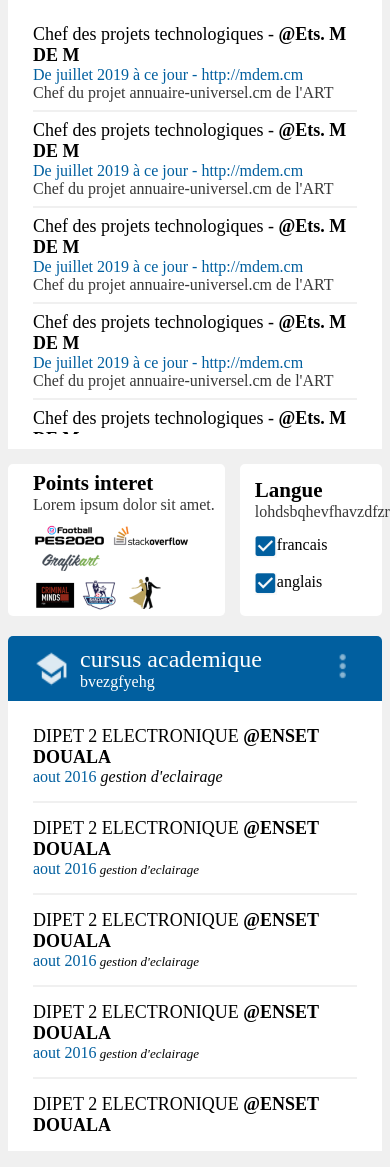
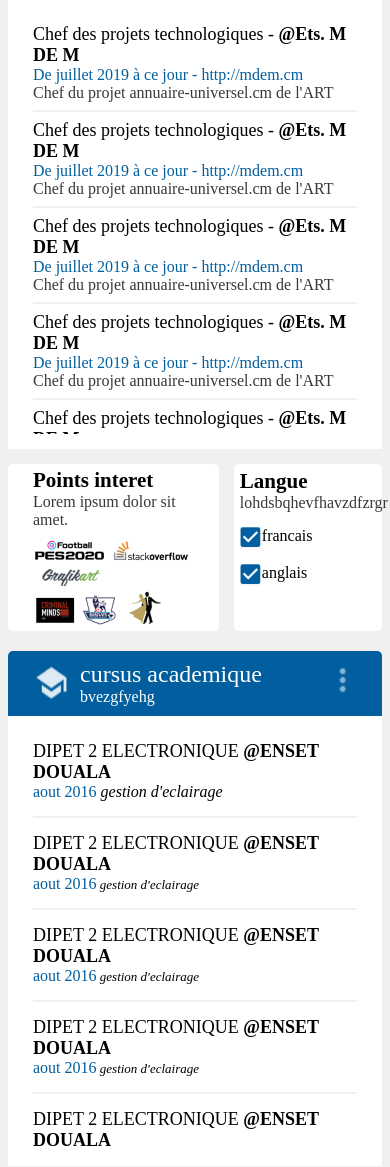
Before and after one commit to makam200130/CV_Professionnel, a PHP site: page / in a window 390 px wide; the page is wider, and only the part inside the window is pictured. Shown: the part 797-1964 px from the top of that part. Run offline with PHP 8.4, Linux system fonts and the light colour scheme.

Commit message:
responsive

```diff
--- a/view/index.css
+++ b/view/index.css
@@ -307,7 +307,7 @@ h4{
         width: 100%;
         margin-top: 20px;
     }
-    .pietlangue{
+    /* .pietlangue{
         display: flex;
         flex-direction: row;
         width: space-between;
@@ -316,7 +316,7 @@ h4{
     }
     .interet{
         /* height: 100%;
-        width: 55%; */order: 1;
+        width: 55%; *//*order: 1;
         width: 70%;
         background-color: white;
         border-radius: 5px;
@@ -326,9 +326,9 @@ h4{
         display: flex;
         flex-flow: column;
     }
-    .langue{
+    .langue{*/
         /* height: 100%;
-        width: 32%; */
+        width: 32%; *//*
         order: 2;
         width: 30%;
         padding: 4%;
@@ -336,6 +336,6 @@ h4{
         background-color: white;
         border-radius: 5px;
 
-    }
+    } */
 
 }
```
